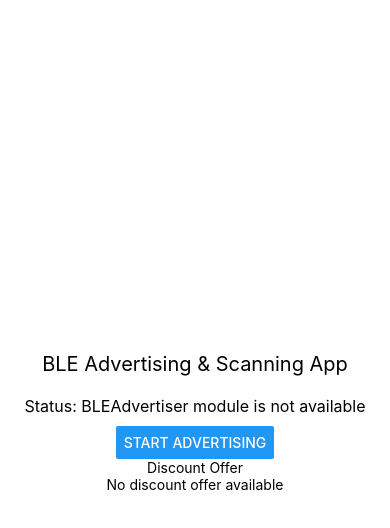
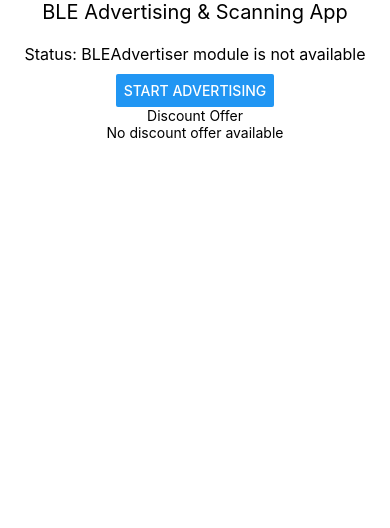
Before and after one commit to vinayrewatkar/walmartble, a React Native app: screen / in a window 390 px wide. Shown: the top 528 px of the page. Built offline with nearby package versions, Linux system fonts and the light colour scheme.

Commit message:
feat : Add scroll view

```diff
--- a/App.tsx
+++ b/App.tsx
@@ -6,6 +6,7 @@ import {
 	Platform,
 	Text,
 	View,
+	ScrollView,
 } from "react-native";
 import { useDiscountData } from "./hooks/useDiscountData";
 
@@ -86,12 +87,12 @@ const App = () => {
 	}
 
 	return (
+		<ScrollView>
 			<View
 				style={{
-				flex: 1,
+					display: "flex",
 					justifyContent: "center",
 					alignItems: "center",
-				padding: 20,
 				}}
 			>
 				<Text style={{ fontSize: 20, marginBottom: 20 }}>
@@ -104,7 +105,6 @@ const App = () => {
 					title={isAdvertising ? "Stop Advertising" : "Start Advertising"}
 					onPress={isAdvertising ? stopAdvertising : startAdvertising}
 				/>
-
 				{discountOffer ? (
 					<Text>{discountOffer.discount_offer}</Text>
 				) : (
@@ -114,6 +114,7 @@ const App = () => {
 					</>
 				)}
 			</View>
+		</ScrollView>
 	);
 };
 
```
Lines whose indentation alone changed are shown as unchanged.
